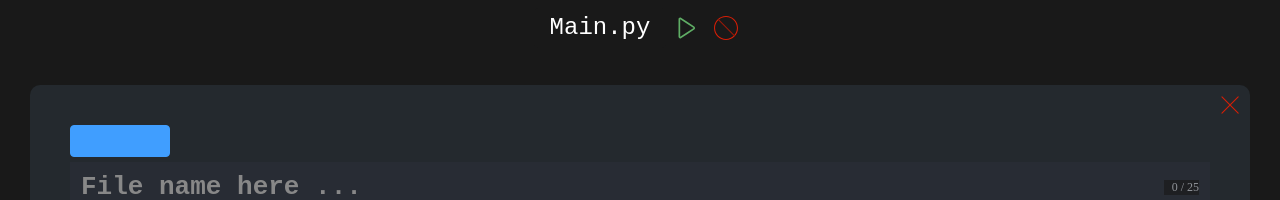
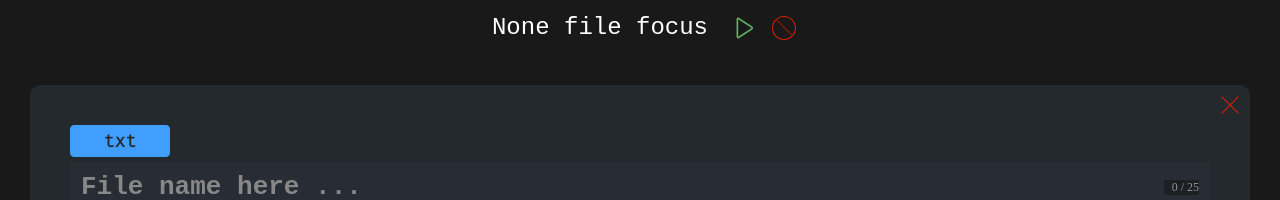
Before and after one commit to huaxvcode/code-writer, a Vue app: page / in a window 1280 px wide. Shown: the top 200 px of the page. Built offline with nearby package versions, Linux system fonts and the light colour scheme.

Commit message:
新增功能：动态显示聚焦代码框

```diff
--- a/src/components/BodyComponent.vue
+++ b/src/components/BodyComponent.vue
@@ -1,11 +1,12 @@
 <script setup>
-
 import CodeComponent from "@/components/CodeComponent/CodeComponent.vue";
+// eslint-disable-next-line no-undef
+let focusFileName = defineModel('focusFileName');
 </script>
 
 <template>
 <div class="body-component">
-  <code-component/>
+  <code-component v-model:focus-file-name="focusFileName"/>
 </div>
 </template>
 
--- a/src/components/CodeComponent/CodeComponent.vue
+++ b/src/components/CodeComponent/CodeComponent.vue
@@ -64,6 +64,9 @@ watchEffect(() => {
   singleCodeNewOne.value = null;
 })
 
+// eslint-disable-next-line no-undef
+let focusFileName = defineModel('focusFileName');
+
 </script>
 
 <template>
@@ -79,6 +82,7 @@ watchEffect(() => {
           :hash-id="e"
           v-model:single-code-remove="singleCodeRemove"
           v-model:new-one="singleCodeNewOne"
+          @fileName="(fn) => { focusFileName = fn; }"
       />
       <div class="code-component-split"></div>
     </div>
--- a/src/components/CodeComponent/CodeFileName.vue
+++ b/src/components/CodeComponent/CodeFileName.vue
@@ -8,7 +8,7 @@ let fileName = defineModel('fileName');
 let fontColor = ref('rgb(67,105,182)');
 // eslint-disable-next-line no-undef
 let onFocus = defineModel('onFocus');
-let lang = ref();
+let lang = ref('txt');
 // eslint-disable-next-line no-undef
 let lm = defineModel('langMode');
 onFocus.value = false;
@@ -45,7 +45,7 @@ watch(fileName, () => {
     lm.value = ans;
   }
   else {
-    lang.value = null;
+    lang.value = 'txt';
     lm.value = null;
   }
 })
--- a/src/components/CodeComponent/SingleCodeComponent.vue
+++ b/src/components/CodeComponent/SingleCodeComponent.vue
@@ -19,10 +19,20 @@ let newOne = defineModel('newOne');
 let singleCodeRemove = defineModel('singleCodeRemove');
 // eslint-disable-next-line no-undef
 let props = defineProps(['hashId']);
+let fileName = ref();
+// eslint-disable-next-line no-undef
+let emits = defineEmits(['fileName']);
+let emitFileName = () => {
+  // 前面部分
+  //    先执行完前面部分，
+  // 然后再向上抛出一个 @fileName 事件，并且该事件附带了 fileName.value 值
+  if (fileName.value) emits('fileName', fileName.value);
+  else emits('fileName', 'Untitled');
+}
 </script>
 
 <template>
-  <div class="single-code-component-body">
+  <div class="single-code-component-body" @click="emitFileName" @keyup="emitFileName">
     <div class="single-code-component">
       <div class="single-code-component-del-icon">
         <el-button
@@ -40,7 +50,7 @@ let props = defineProps(['hashId']);
           </template>
         </el-button>
       </div>
-      <code-file-name v-model:lang-mode="lang"/>
+      <code-file-name v-model:lang-mode="lang" v-model:file-name="fileName"/>
       <split-component :size="margin"/>
       <CodeEditor :lang="lang" v-model:code-string="code"/>
       <split-component :size="margin1"/>
--- a/src/components/MemuComponent.vue
+++ b/src/components/MemuComponent.vue
@@ -1,7 +1,7 @@
 <script setup>
 // eslint-disable-next-line no-undef
 let fileName = defineModel('fileName');
-fileName.value = 'Main.py'
+fileName.value = 'None file focus'
 </script>
 
 <template>
--- a/src/views/CodeWriterView.vue
+++ b/src/views/CodeWriterView.vue
@@ -1,13 +1,14 @@
 <script setup>
-
 import MemuComponent from "@/components/MemuComponent.vue";
 import BodyComponent from "@/components/BodyComponent.vue";
+import {ref} from "vue";
+let focusFileName = ref();
 </script>
 
 <template>
 <div class="code-writer">
-  <div class="code-writer-menu"><memu-component/></div>
-  <div class="code-writer-body"><body-component/></div>
+  <div class="code-writer-menu"><memu-component v-model:file-name="focusFileName"/></div>
+  <div class="code-writer-body"><body-component v-model:focus-file-name="focusFileName"/></div>
 </div>
 </template>
 
```
